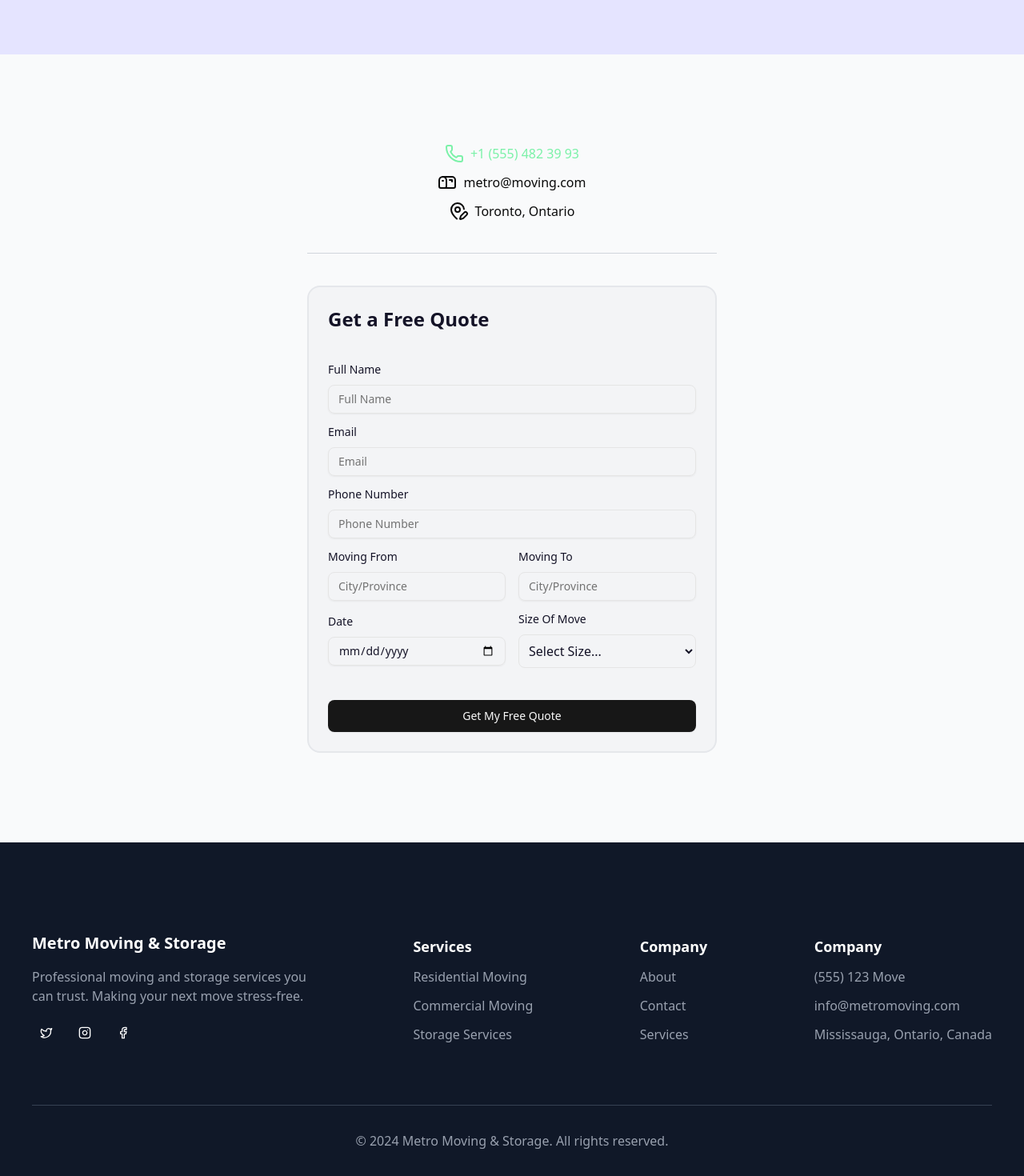
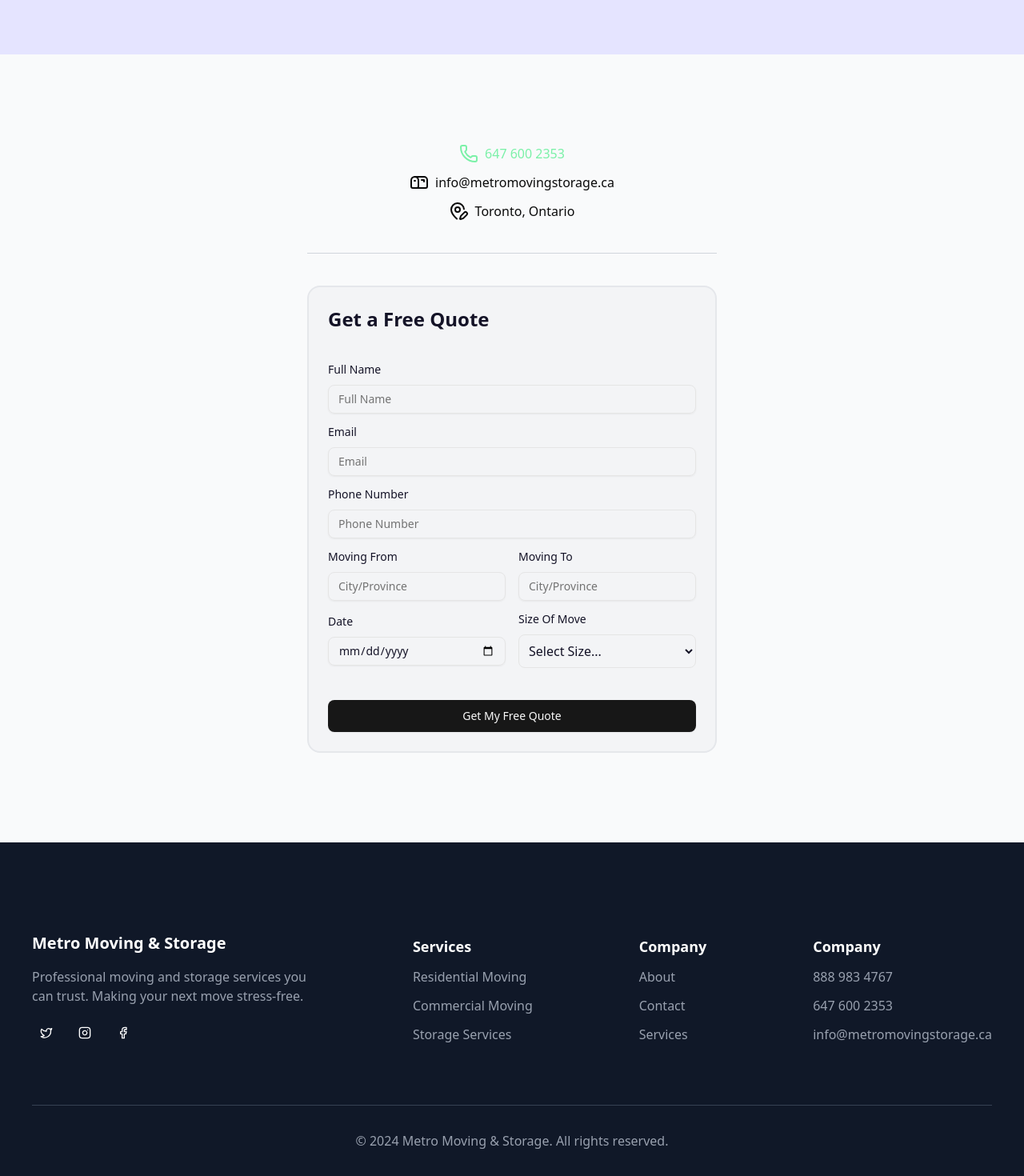
Before and after one commit to ismailsari07/metro-moving-and-storage, a Next.js app: page /contact in a window 1280 px wide. Shown: the part 353-1823 px from the top of the page at 80% size. Built offline with nearby package versions, Linux system fonts and the light colour scheme; no server answers.

Commit message:
feat: add phone and email link redirects

```diff
--- a/app/contact/page.tsx
+++ b/app/contact/page.tsx
@@ -58,13 +58,15 @@
             variants={item}
             className="flex gap-2 items-center text-green-300"
           >
-            <PhoneIcon className="size-6" />{" "}
-            <a href="tel:+4934838484">+1 (555) 482 39 93</a>
+            <PhoneIcon className="size-6" />
+            <a href="tel:+16476002353">647 600 2353</a>
           </motion.div>
 
           <motion.div variants={item} className="flex gap-2 items-center">
-            <MailboxIcon className="size-6" />{" "}
-            <a href="mail:">metro@moving.com</a>
+            <MailboxIcon className="size-6" />
+            <a href="mailto:info@metromovingstorage.ca">
+              info@metromovingstorage.ca
+            </a>
           </motion.div>
 
           <motion.div variants={item} className="flex gap-2 items-center">
--- a/components/footer.tsx
+++ b/components/footer.tsx
@@ -53,9 +53,17 @@
         </div>
         <div className="flex flex-col gap-3 max-md:text-center">
           <div className="text-lg font-semibold">Company</div>
-          <div className="text-gray-400">(555) 123 Move</div>
-          <div className="text-gray-400">info@metromoving.com</div>
-          <div className="text-gray-400">Mississauga, Ontario, Canada</div>
+          <div className="text-gray-400">
+            <a href="tel:+18888934767">888 983 4767</a>
+          </div>
+          <div className="text-gray-400">
+            <a href="tel:+16476002353">647 600 2353</a>
+          </div>
+          <div className="text-gray-400">
+            <a href="mailto:info@metromovingstorage.ca">
+              info@metromovingstorage.ca
+            </a>
+          </div>
         </div>
       </div>
       <hr className="border-gray-700" />
--- a/components/navbar.tsx
+++ b/components/navbar.tsx
@@ -30,7 +30,7 @@
       </div>
       <div className="hidden md:flex gap-4 items-center">
         <Button variant={"secondary"} size={"lg"}>
-          Call Now
+          <a href="tel:+18888934767">Call Now</a>
         </Button>
         <Link href={"/contact"}>
           <Button size={"lg"}>Get A Quote</Button>
```
